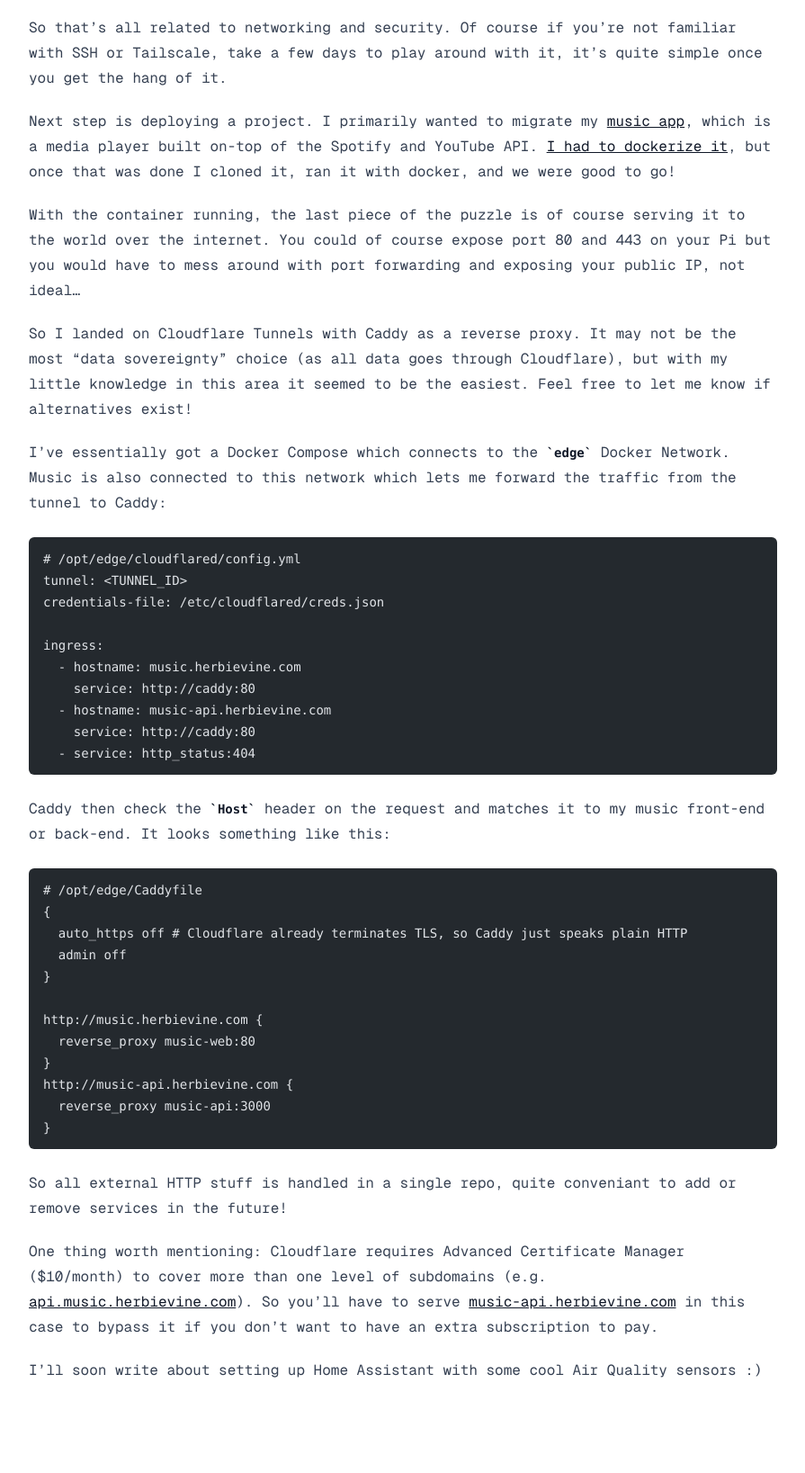
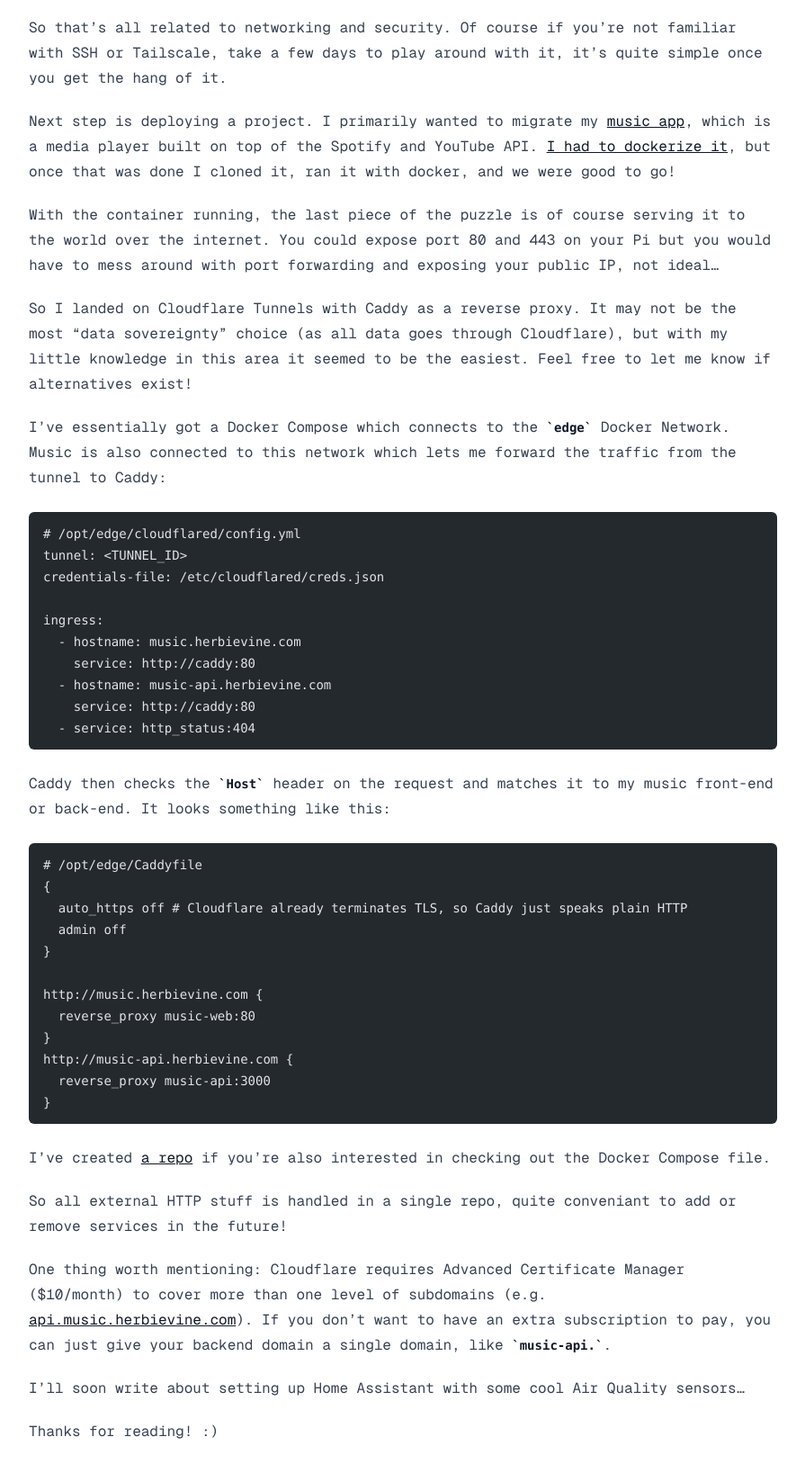
Before and after one commit to herbievine/herbievine.com, an Astro site: page /blog/welcome-marvin-replacing-my-vps in a window 1280 px wide. Shown: the part 1095-2732 px from the top of the page at 90% size, without its empty margins (192-1087 px from the left). Built offline with nearby package versions, Linux system fonts and the light colour scheme; Astro itself is replaced by a stand-in of ours; code samples lack their colours.

Commit message:
feat: updates to welcome marvin post

````diff
--- a/src/content/blog/welcome-marvin-replacing-my-vps.md
+++ b/src/content/blog/welcome-marvin-replacing-my-vps.md
@@ -1,15 +1,15 @@
 ---
 title: "Welcome Marvin: Replacing my VPS"
 description: "VPS prices keep climbing, so I'm moving off mine and onto a Raspberry Pi 5."
-publishedDate: 2026-07-04
+publishedDate: 2026-07-05
 tags: ["self-hosting", "raspberry-pi", "vps", "ssh"]
 ---
 
 If you haven't seen the recent price hikes on VPSes, as of July 2026, a server with 8GB of RAM costs €42,59 a month. Yearly, that works out to about €511,08. Due to that, I justified the purchase of a RaspberryPi 5, so thanks Hetzner I guess...
 
-I've actually wanted one for quite a while as I've been getting more interested in data sovereignty and self-hosting. It also turns out I've wanted to track indoor air quality, and as the Pi has GPIO pins, we can extend the capabilities of it with custom sensors. So, three birds with one stone as the saying goes.
+I've actually wanted one for quite a while as I've been getting more interested in data sovereignty and self-hosting. It also turns out I've wanted to track indoor air quality, and as the Pi has GPIO pins, I can extend the capabilities of it with custom sensors. So, three birds with one stone as the saying goes.
 
-But the indoor air quality is for another time, for now I want to get off my VPS, which I've separated in two parts:
+But the indoor air quality is for another time, for now I want to get off my VPS, which I've separated into two parts:
 
 - The setup: Booting, SSH'ing and Tailscale'ing
 - The deployment: Dockerizing, Caddy'ing, and Tunneling
@@ -31,9 +31,9 @@ I generated a script which does all of this: [harden.sh](https://gist.github.com
 
 So that's all related to networking and security. Of course if you're not familiar with SSH or Tailscale, take a few days to play around with it, it's quite simple once you get the hang of it.
 
-Next step is deploying a project. I primarily wanted to migrate my [music app](https://github.com/herbievine/music), which is a media player built on-top of the Spotify and YouTube API. [I had to dockerize it](https://github.com/herbievine/music/commit/727e4adea38a06a11d265717c8403befee0518b6), but once that was done I cloned it, ran it with docker, and we were good to go!
+Next step is deploying a project. I primarily wanted to migrate my [music app](https://github.com/herbievine/music), which is a media player built on top of the Spotify and YouTube API. [I had to dockerize it](https://github.com/herbievine/music/commit/727e4adea38a06a11d265717c8403befee0518b6), but once that was done I cloned it, ran it with docker, and we were good to go!
 
-With the container running, the last piece of the puzzle is of course serving it to the world over the internet. You could of course expose port 80 and 443 on your Pi but you would have to mess around with port forwarding and exposing your public IP, not ideal...
+With the container running, the last piece of the puzzle is of course serving it to the world over the internet. You could expose port 80 and 443 on your Pi but you would have to mess around with port forwarding and exposing your public IP, not ideal...
 
 So I landed on Cloudflare Tunnels with Caddy as a reverse proxy. It may not be the most "data sovereignty" choice (as all data goes through Cloudflare), but with my little knowledge in this area it seemed to be the easiest. Feel free to let me know if alternatives exist!
 
@@ -52,7 +52,7 @@ ingress:
   - service: http_status:404
 ```
 
-Caddy then check the `Host` header on the request and matches it to my music front-end or back-end. It looks something like this:
+Caddy then checks the `Host` header on the request and matches it to my music front-end or back-end. It looks something like this:
 
 ```
 # /opt/edge/Caddyfile
@@ -69,8 +69,12 @@ http://music-api.herbievine.com {
 }
 ```
 
+I've created [a repo](https://github.com/herbievine/raspberry-pi-edge) if you're also interested in checking out the Docker Compose file.
+
 So all external HTTP stuff is handled in a single repo, quite conveniant to add or remove services in the future!
 
-One thing worth mentioning: Cloudflare requires Advanced Certificate Manager ($10/month) to cover more than one level of subdomains (e.g. api.music.herbievine.com). So you'll have to serve music-api.herbievine.com in this case to bypass it if you don't want to have an extra subscription to pay.
+One thing worth mentioning: Cloudflare requires Advanced Certificate Manager ($10/month) to cover more than one level of subdomains (e.g. api.music.herbievine.com). If you don't want to have an extra subscription to pay, you can just give your backend domain a single domain, like `music-api.`.
 
-I'll soon write about setting up Home Assistant with some cool Air Quality sensors :)
+I'll soon write about setting up Home Assistant with some cool Air Quality sensors...
+
+Thanks for reading! :)
````
